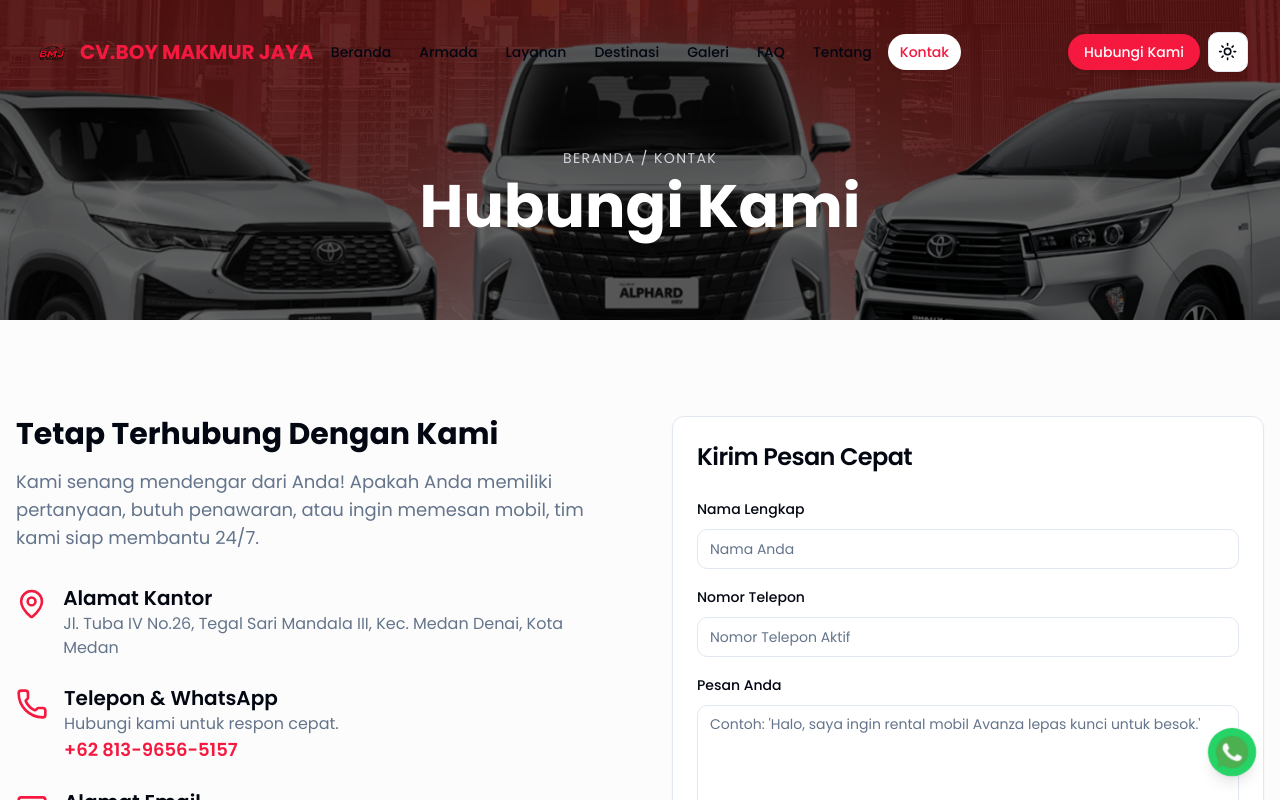
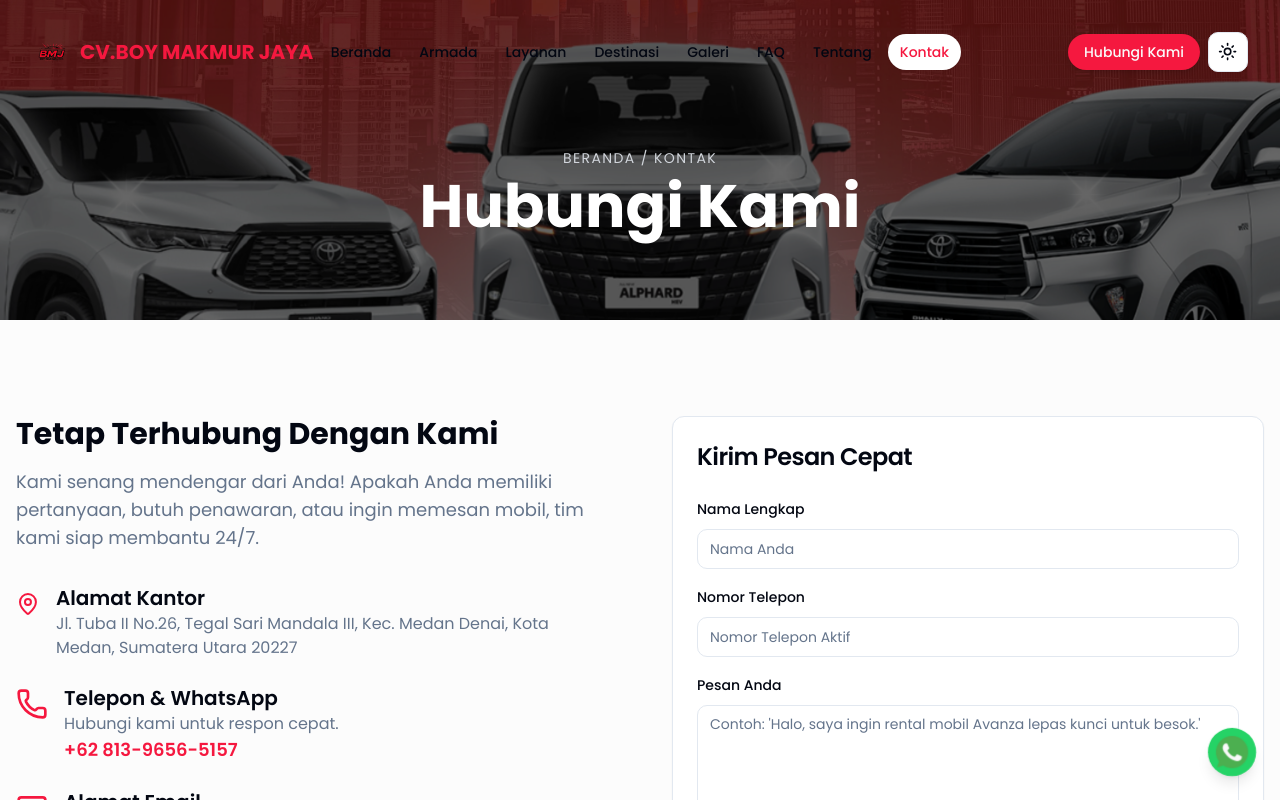
Before and after one commit to rzkysyftrajya/makmurboy-rentcar, a Next.js app: page /kontak in a window 1280 px wide. Shown: the top 800 px of the page. Built offline with nearby package versions, Linux system fonts and the light colour scheme.

Commit message:
fix alamat

```diff
--- a/src/app/kontak/page.tsx
+++ b/src/app/kontak/page.tsx
@@ -44,8 +44,8 @@ export default function KontakPage() {
                       Alamat Kantor
                     </h3>
                     <p className="text-muted-foreground">
-                      Jl. Tuba IV No.26, Tegal Sari Mandala III, Kec. Medan
-                      Denai, Kota Medan
+                      Jl. Tuba II No.26, Tegal Sari Mandala III, Kec. Medan
+                      Denai, Kota Medan, Sumatera Utara 20227
                     </p>
                   </div>
                 </div>
```
